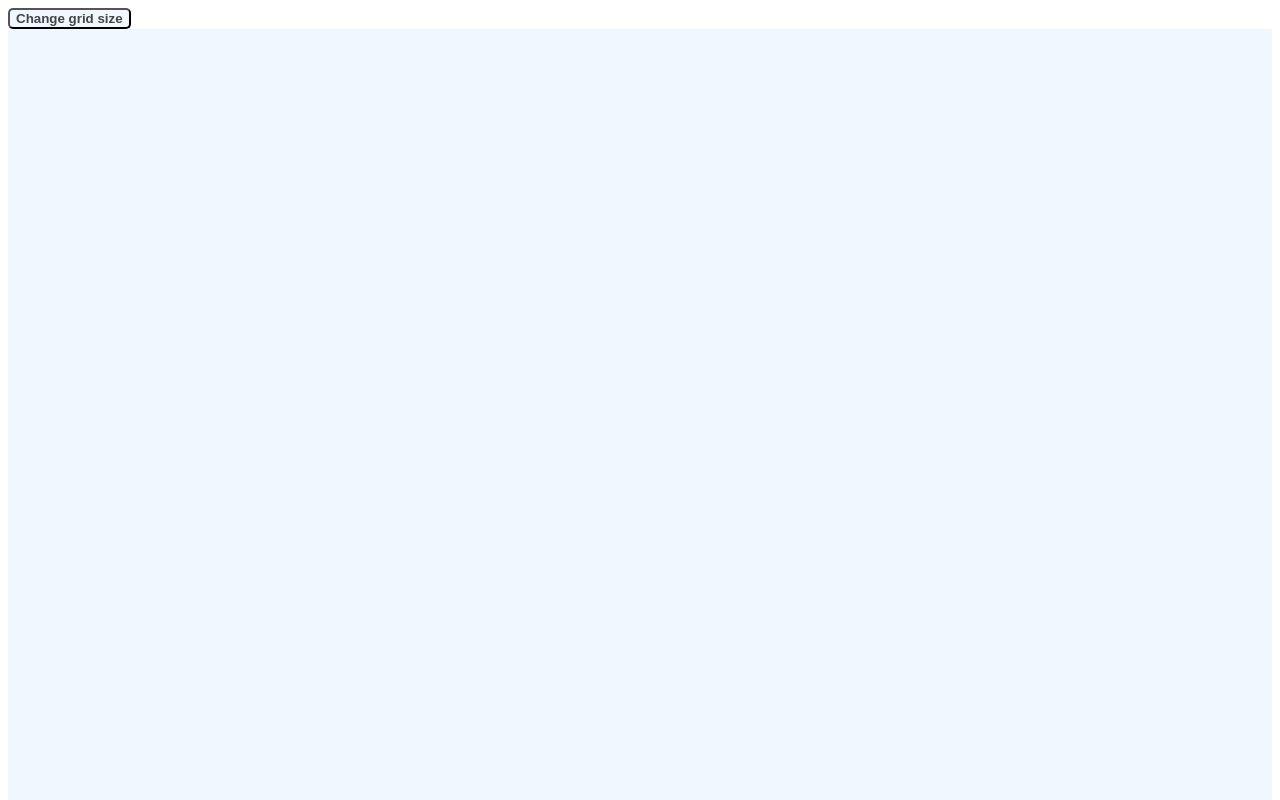
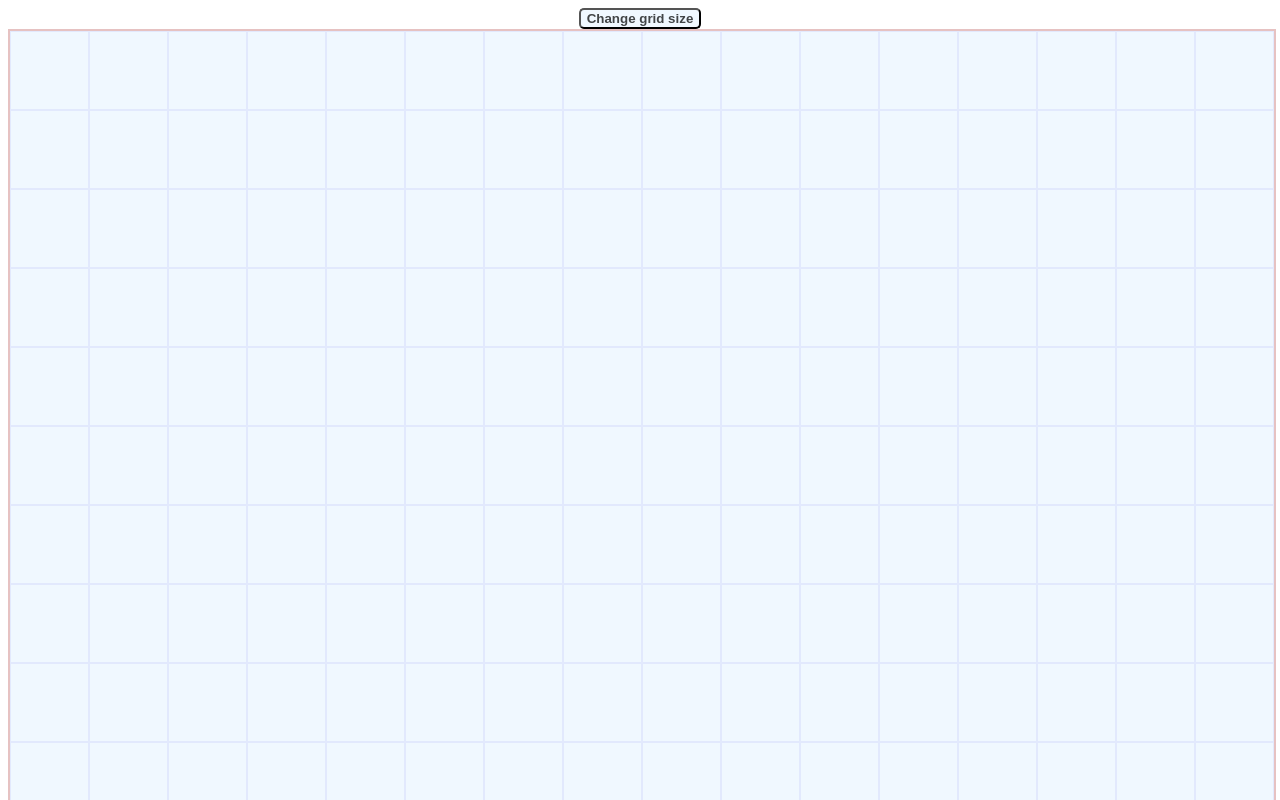
Before and after one commit to lon-C/SketchyNotepad, a plain HTML site: page index.html in a window 1280 px wide. Shown: the top 800 px of the page. Drawn offline with Linux system fonts and the light colour scheme.

Commit message:
Added borders in css

```diff
--- a/script.js
+++ b/script.js
@@ -6,7 +6,6 @@ function createGrid(squaresPerSide) {
         const div = document.createElement('div');
         div.className = 'box';
         div.id = `${i}`;
-        //div.textContent = `${i}`;
         container.appendChild(div);
     };
 
--- a/style.css
+++ b/style.css
@@ -1,12 +1,20 @@
-
+body {
+    text-align: center;
+}
 .container {
     display: flex;
     flex-wrap: wrap;
+    border: 2px solid rgba(165, 42, 42, 0.281);
+    justify-content: center;
+    width: 100%;
 }
 
 .box {
+    box-sizing: border-box;
     background-color: aliceblue;
     aspect-ratio: 1 / 1;
+    border: 1px solid rgba(153, 153, 241, 0.151);
+
 }
 
 .hovered-box {
```
